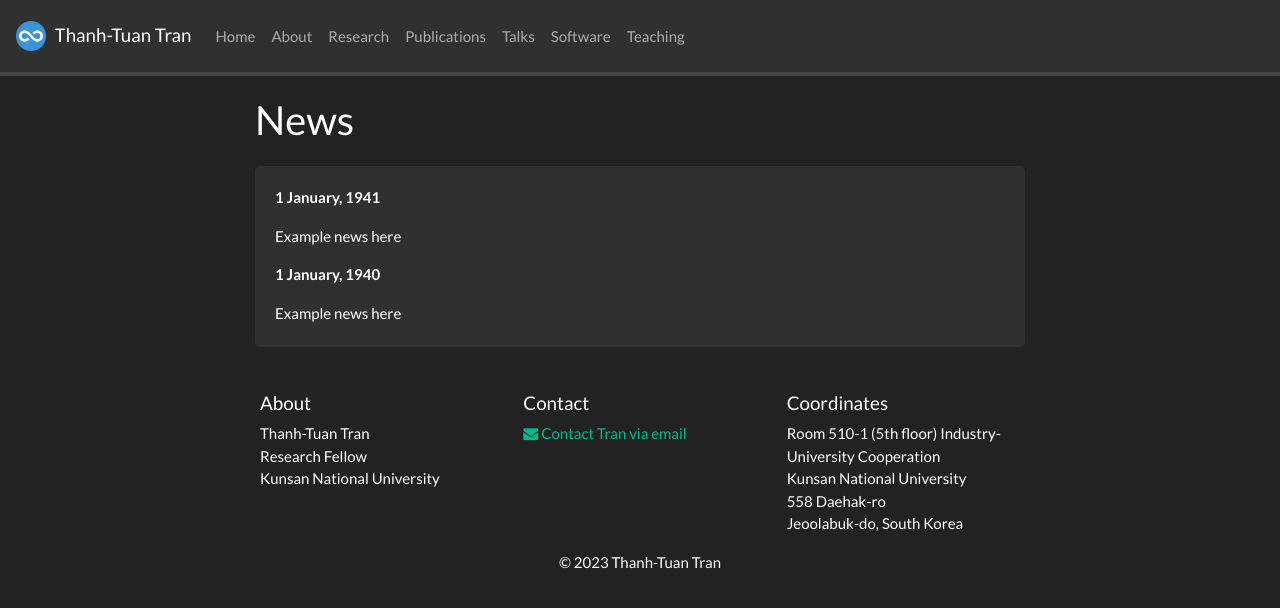
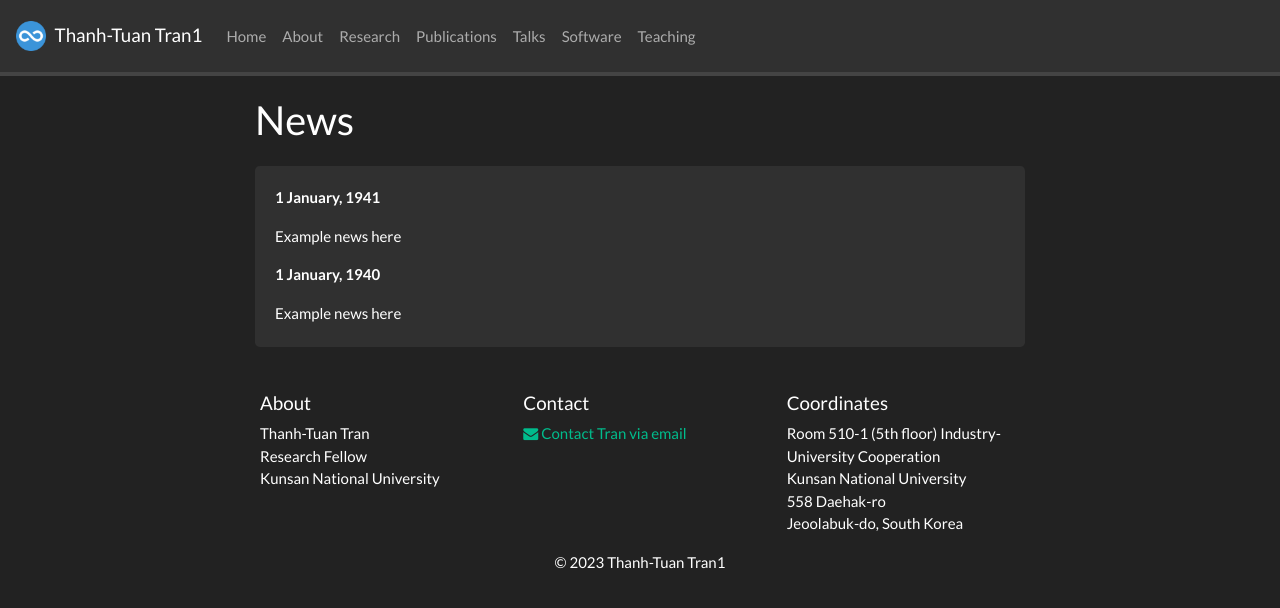
Before and after one commit to 3tbk/3tbk, a Jekyll site: the page built from _pages/allnews.md, in a window 1280 px wide. Shown: the top 608 px of the page. Built offline with Jekyll 4.4.1, drawn with Linux system fonts in a browser that asks for light colours; nearby versions of some CDN libraries; a style sheet for code colours, icons or effects is not loaded.

Commit message:
Update _config.yml

```diff
--- a/_config.yml
+++ b/_config.yml
@@ -1,5 +1,5 @@
 # Site settings
-title: Thanh-Tuan Tran
+title: Thanh-Tuan Tran1
 email: tranthanhtuan@kunsan.ac.kr
 description: Academic webpage of Dr. Thanh-Tuan Tran
 baseurl: ""
```
